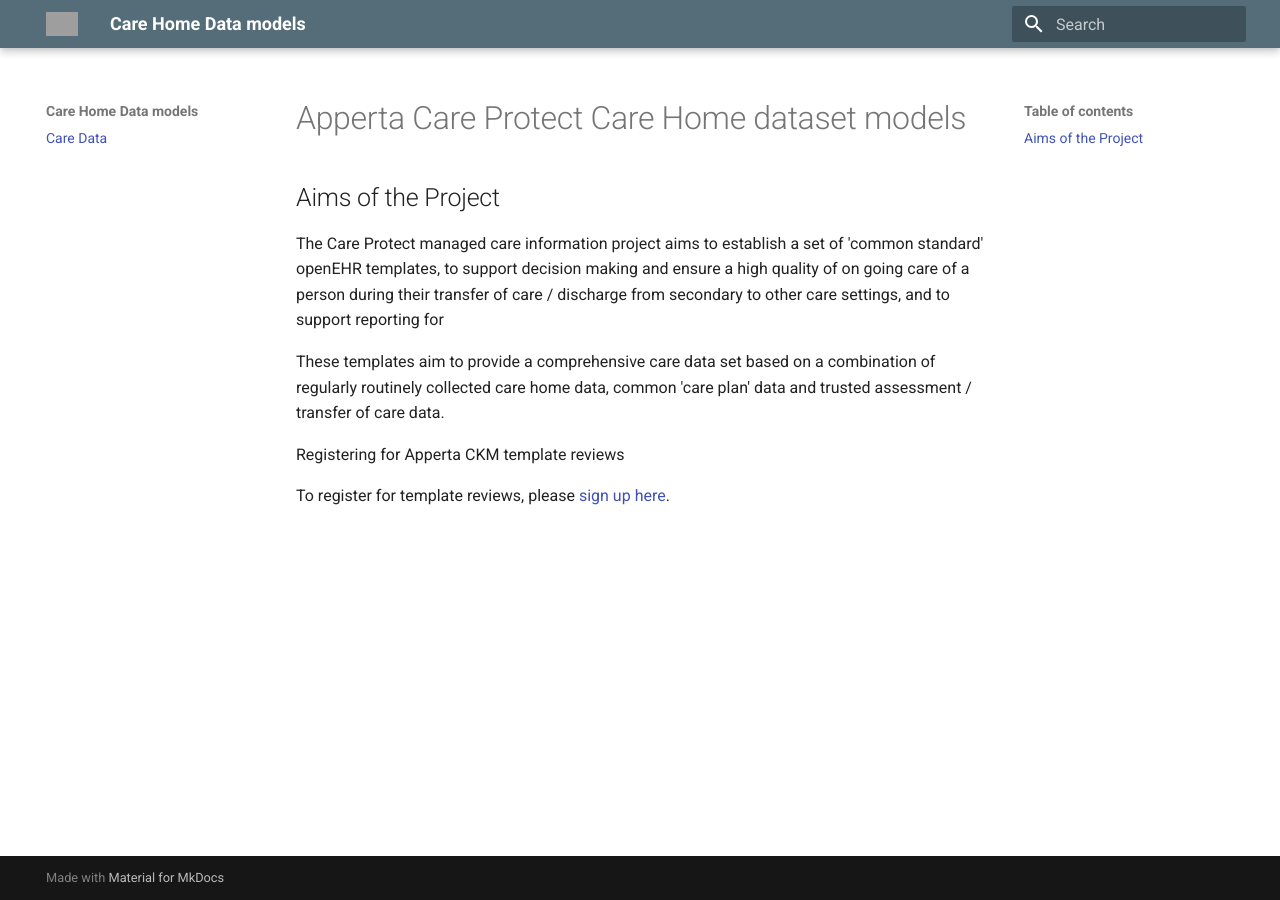
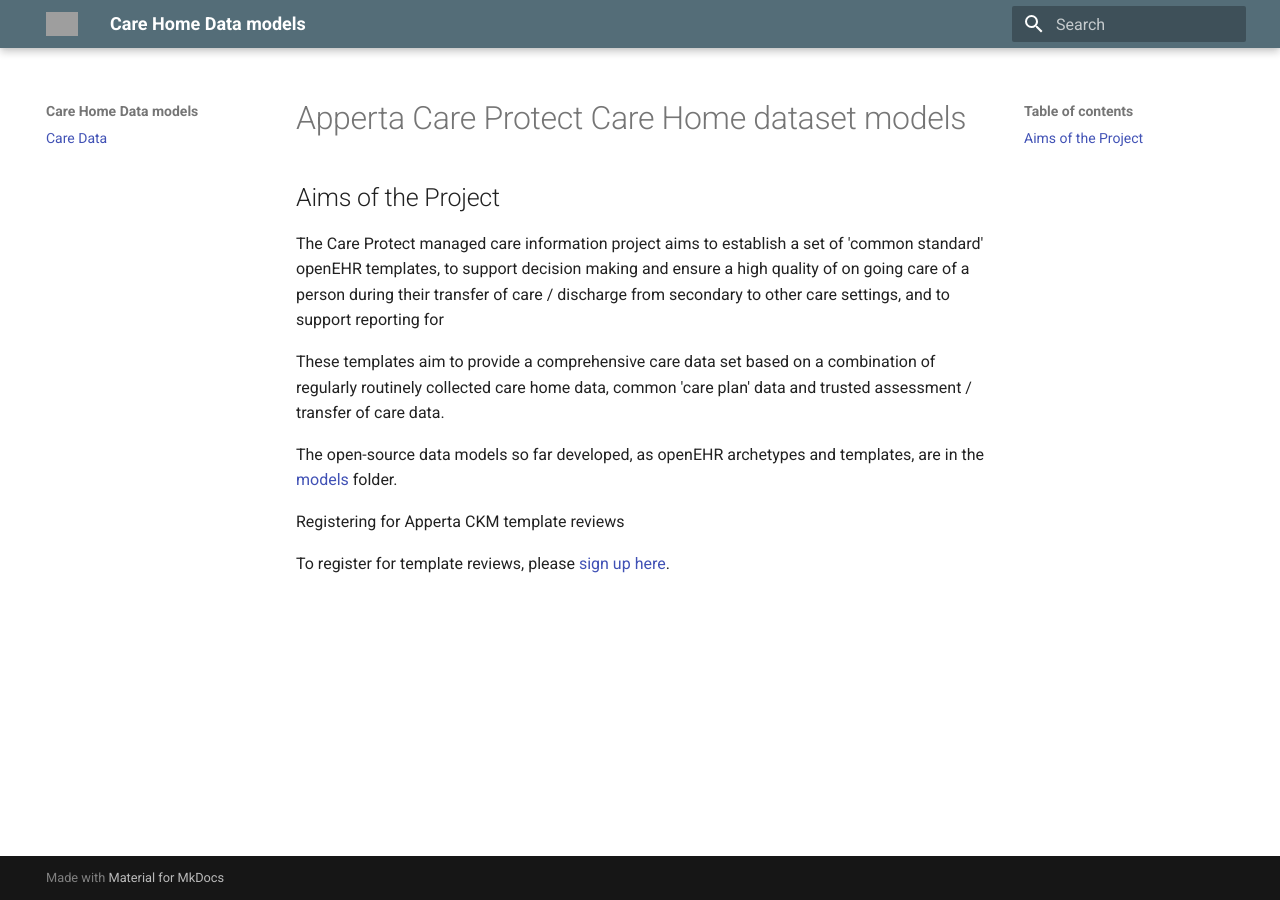
Before and after one commit to freshehrteam/SBRI-Care-home, an MkDocs documentation site: the page built from docs/index.md, in a window 1280 px wide. Built offline with MkDocs 1.6.1 and Material for MkDocs 9.7.7, drawn with Linux system fonts in a browser that asks for light colours; grey boxes are pictures that could not be loaded.

Commit message:
Added link to models

```diff
--- a/docs/index.md
+++ b/docs/index.md
@@ -12,6 +12,9 @@
 
 These templates aim to provide a comprehensive care data set based on a combination of regularly routinely collected care home data, common 'care plan' data and trusted assessment / transfer of care data.
 
+The open-source data models so far developed, as openEHR archetypes and templates, are in the [models](https://github.com/freshehrteam/SBRI-Care-home/tree/main/models) folder.
+
+
 Registering for Apperta CKM template reviews
 
 To register for template reviews, please [sign up here](https://ckm.apperta.org/ckm/).
```
